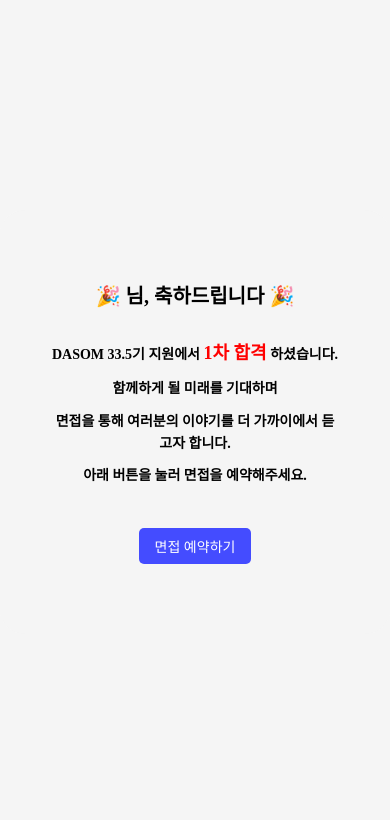
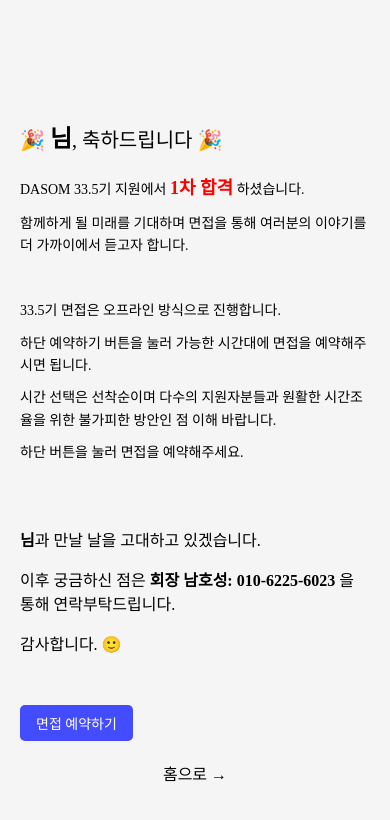
Before and after one commit to DASOM-GitHub/DASOM-Frontend, a React (Create React App) app: page /midpassed in a window 390 px wide. Shown: the top 820 px of the page. Built offline with nearby package versions, Linux system fonts and the light colour scheme; the HTML template or start-up script is replaced by a standard one; a web font is replaced by a local one.

Commit message:
합격 여부 페이지 css 수정중

```diff
--- a/src/pages/ApplyPage/ApplySuccess.css
+++ b/src/pages/ApplyPage/ApplySuccess.css
@@ -32,4 +32,5 @@
 
 .apply-back{
     font-size: 1.2vw;
+    cursor: pointer;
 }
--- a/src/pages/CheckPage/Failed.jsx
+++ b/src/pages/CheckPage/Failed.jsx
@@ -1,15 +1,24 @@
-import React from "react";
 import "./FinalPassed.css";
-
-
+import React, { useState, useEffect } from 'react';
+import { useLocation } from 'react-router-dom';
 
 const Failed = () => {
+    const [name, setName] = useState('');
+    const location = useLocation();
+
+    useEffect(() => {
+        console.log('location.state:', location.state);
+        if (location.state && location.state.applicantName) {
+            setName(location.state.applicantName);
+        }
+    }, [location.state]);
+
     return (
-        <div className="finalpassed">
-            <div className="finalpassed-box">
-                <div className='finalpassed-title'>지원해 주셔서 감사합니다</div>
-                <div className='finalpassed-texts'>
-                    <p>아쉽지만 이번 DASOM 34기 지원에서 <span>탈락</span>하셨습니다.</p>
+        <div className="midpassed">
+            <div className="midpassed-box">
+                <div className='midpassed-title'>{name}님, 지원해 주셔서 감사합니다</div>
+                <div className='midpassed-texts'>
+                    <p>{name}님은 아쉽지만 이번 DASOM 34기 지원에서 <span>불합격</span>하셨습니다.</p>
                     <p>비록 이번에는 함께 할 수 없게 되었지만</p>
                     <p>지원 과정에서 보여주신 열정과 노력에 깊은 감사를 드립니다.</p>
                     <p>앞으로의 여정과 새로운 도전에 행운이 가득하길 바라며</p>
--- a/src/pages/CheckPage/FinalPassed.jsx
+++ b/src/pages/CheckPage/FinalPassed.jsx
@@ -5,10 +5,10 @@
 
 const FinalPassed = () => {
     return (
-        <div className="finalpassed">
-            <div className="finalpassed-box">
-                <div className='finalpassed-title'>🎉 축하드립니다 🎉</div>
-                <div className='finalpassed-texts'>
+        <div className="midpassed">
+            <div className="midpassed-box">
+                <div className='midpassed-title'>🎉 축하드립니다 🎉</div>
+                <div className='midpassed-texts'>
                     <p>DASOM 33.5기 지원에서 <span>최종 합격</span> 하셨습니다.</p>
                     <p>앞으로 DASOM과 함께하며 다양한 활동을 통해</p>
                     <p>여러분의 재능과 열정이 더욱 빛날 수 있기를 응원하며</p>
--- a/src/pages/CheckPage/MidPassed.css
+++ b/src/pages/CheckPage/MidPassed.css
@@ -4,28 +4,35 @@
     display: flex;
     align-items: center;
     justify-content: center;
-    background-color: #f5f5f5
+    /* background-color: #f5f5f5 */
 
     ;
 }
 
-.midpassed-box {
+/* .midpassed-box {
     display: flex;
     flex-direction: column;
     align-items: center;
     justify-content: center;
     padding: 20px;
     background-color: #f5f5f5;
-    /* border-radius: 10px; */
-    /* box-shadow: 0 4px 8px rgba(0, 0, 0, 0.1); */
+    border-radius: 10px;
+    box-shadow: 0 4px 8px rgba(0, 0, 0, 0.1);
     max-width: 500px;
     color: #000000;
     text-align: center;
     border-radius: 25px;
     padding: 50px;
+} */
+
+.midpassed-title {
+    font-size: 24px;
+    color: #000000;
+    margin-top: 20px;
+    margin-bottom: 20px;
 }
 
-.midpassed-title {
+.midpassed-title span {
     font-size: 24px;
     font-weight: bold;
     color: #000000;
@@ -35,7 +42,7 @@
 
 .midpassed-texts {
     font-size: 16px;
-    font-weight: bold;
+    /* font-weight: bold; */
     color: #000000;
     line-height: 1.6;
     margin-bottom: 30px;
@@ -51,6 +58,11 @@
     color: red;
 }
 
+.midpassed-text2 span {
+    font-size: 16px;
+    font-weight: bold;
+}
+
 .midpassed-reservebtn {
     background-color: #444cff;
     color: white;
@@ -61,6 +73,10 @@
     cursor: pointer;
     margin-bottom: 20px;
     transition: background-color 0.3s ease;
+    margin-top: 50px;
+    display: flex;
+    align-items: center;
+    justify-content: center;
 }
 
 .midpassed-reservebtn:hover {
@@ -71,8 +87,26 @@
     background-color: #3a76a6;
 }
 
+.back-box{
+    display: flex;
+    align-items: center;
+    justify-content: center;
+    cursor: pointer;
+}
+
 /* 반응형 디자인 */
 @media (max-width: 600px) {
+
+    .midpassed {
+        height: 100vh;
+        display: flex;
+        align-items: center;
+        justify-content: center;
+        background-color: #f5f5f5;
+        padding: 20px
+
+
+    }
 
     .midpassed-title {
         font-size: 20px;
--- a/src/pages/CheckPage/MidPassed.jsx
+++ b/src/pages/CheckPage/MidPassed.jsx
@@ -1,9 +1,15 @@
 import React, { useState, useEffect } from 'react';
 import { useLocation } from 'react-router-dom';
+import { useNavigate } from 'react-router-dom';
 import './MidPassed.css';
 
 
 const MidPassed = () => {
+    const navigate = useNavigate();
+    const handleBackClick = () => {
+        navigate('/main');
+      };
+
 
     const [url, setUrl] = useState();
     const [name, setName] = useState();
@@ -26,20 +32,38 @@
     return (
         <div className='midpassed'>
             <div className='midpassed-box'>
-                <div className='midpassed-title'>🎉 {name}님, 축하드립니다 🎉</div>
+                <div className='midpassed-title'>🎉 <span>{name}님</span>, 축하드립니다 🎉</div>
                 <div className='midpassed-texts'>
                     <p>DASOM 33.5기 지원에서 <span>1차 합격</span> 하셨습니다.</p>
-                    <p>함께하게 될 미래를 기대하며</p>
-                    <p>면접을 통해 여러분의 이야기를 더 가까이에서 듣고자 합니다.</p>
-                    <p>아래 버튼을 눌러 면접을 예약해주세요.</p>
-                </div>
+                    <p>함께하게 될 미래를 기대하며
+                    면접을 통해 여러분의 이야기를 더 가까이에서 듣고자 합니다.</p>
+                    <br/>
+                    <p>33.5기 면접은 오프라인 방식으로 진행합니다.</p>
+                    <p>하단 예약하기 버튼을 눌러 가능한 시간대에 면접을 예약해주시면 됩니다.</p>
+                    <p>시간 선택은 선착순이며 다수의 지원자분들과 원활한 시간조율을 위한 불가피한 방안인 점 이해 바랍니다.</p>
+                    <p>하단 버튼을 눌러 면접을 예약해주세요.</p>
+                    <br/>
+                    </div>
+                    <div className='midpassed-text2'>
+                    <p><span>{name}님</span>과 만날 날을 고대하고 있겠습니다.</p>
+                    <p>이후 궁금하신 점은 <span>회장 남호성: 010-6225-6023</span> 을 통해 연락부탁드립니다.</p>
+                    <p>감사합니다. 🙂</p>
+                    </div>
+
+
+
+
                 <button
                     className='midpassed-reservebtn'
                     onClick={handleReserveClick}>
                     면접 예약하기
                 </button>
+
+                <div className='back-box' onClick={handleBackClick}>
+                    <div className='back'> 홈으로 → </div>
+        </div>
+      </div>
             </div>
-        </div>
     );
 };
 
```
